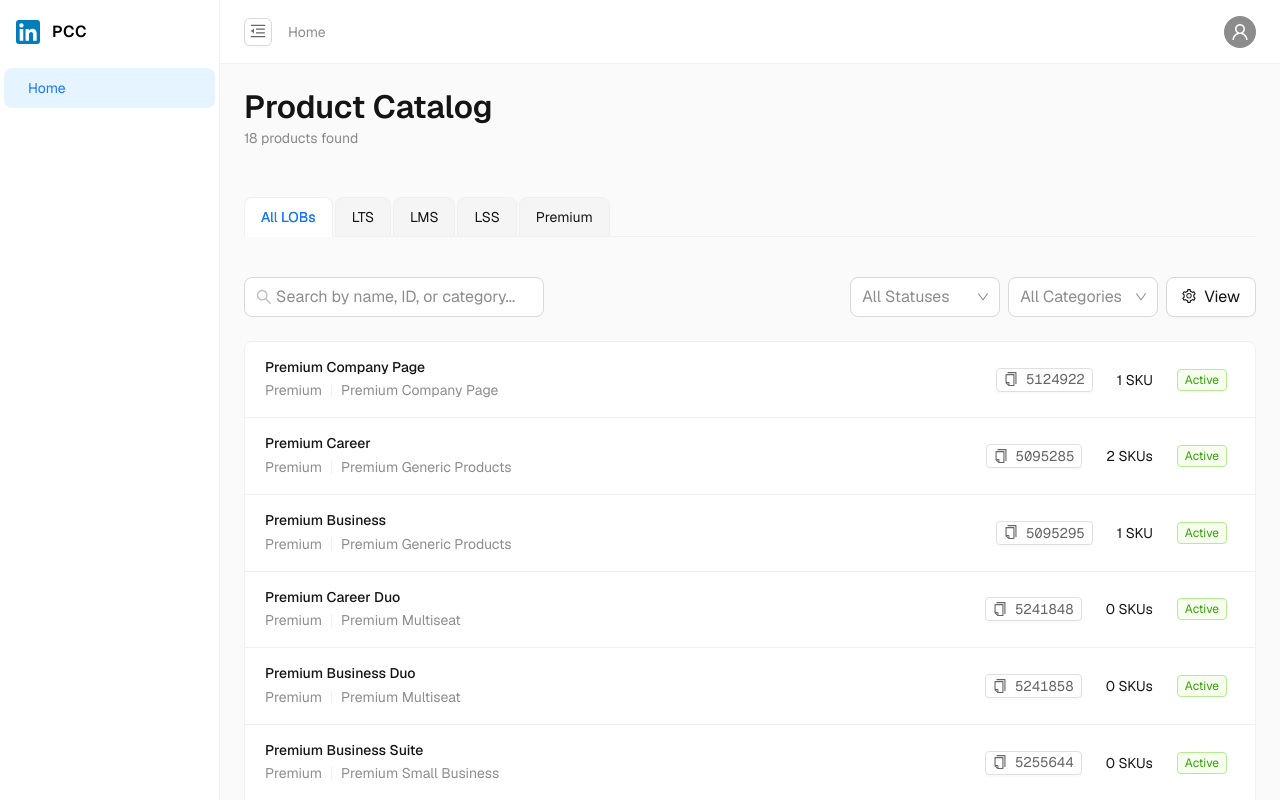
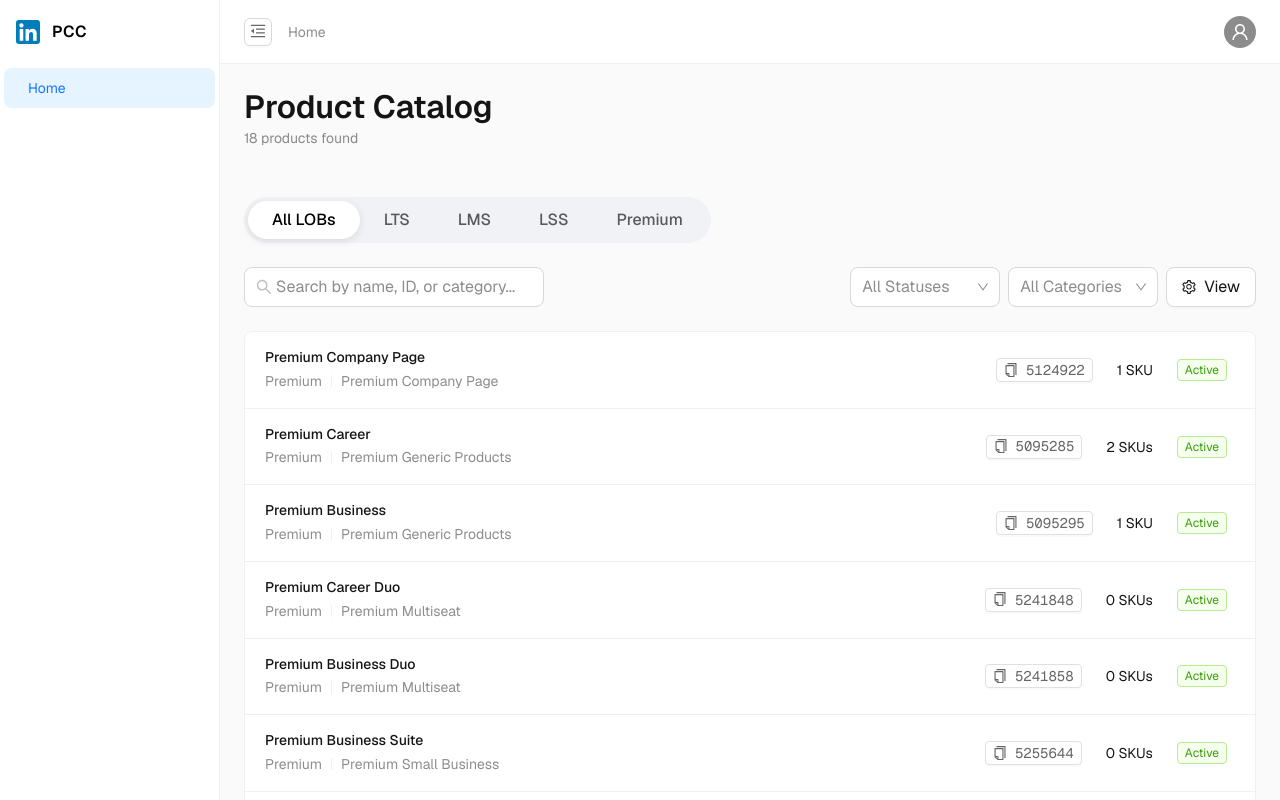
Before and after one commit to princeofshanghai/pcc-design, a React (Vite) app: page / in a window 1280 px wide. Shown: the top 800 px of the page. Built offline with nearby package versions, Linux system fonts and the light colour scheme.

Commit message:
Add framer-motion for animations and implement PillTabs component: Introduced a new PillTabs component for improved LOB selection on the Home page, enhancing user interaction. Updated package.json and package-lock.json to include framer-motion for animation effects.

```diff
--- a/package.json
+++ b/package.json
@@ -13,6 +13,7 @@
     "@ant-design/icons": "^6.0.0",
     "@ant-design/v5-patch-for-react-19": "^1.0.3",
     "antd": "^5.26.2",
+    "framer-motion": "^12.19.1",
     "geist": "^1.4.2",
     "react": "^19.1.0",
     "react-dom": "^19.1.0",
--- /dev/null
+++ b/src/components/PillTabs.css
@@ -0,0 +1,38 @@
+.pill-tabs-container {
+  display: flex;
+  padding: 4px;
+  background-color: #f0f2f5;
+  border-radius: 9999px;
+  width: fit-content;
+}
+
+.pill-tab {
+  position: relative;
+  padding: 10px 24px;
+  font-size: 16px;
+  font-weight: 500;
+  border: none;
+  background-color: transparent;
+  cursor: pointer;
+  color: #595959;
+  transition: color 0.3s ease;
+  outline: none;
+  border-radius: 9999px;
+  z-index: 1;
+}
+
+.pill-tab.active {
+  color: #000;
+}
+
+.active-pill-indicator {
+  position: absolute;
+  top: 0;
+  left: 0;
+  right: 0;
+  bottom: 0;
+  background-color: #fff;
+  border-radius: 9999px;
+  box-shadow: 0px 2px 8px rgba(0, 0, 0, 0.1);
+  z-index: -1;
+}
--- /dev/null
+++ b/src/components/PillTabs.tsx
@@ -0,0 +1,39 @@
+import React from 'react';
+import { motion } from 'framer-motion';
+import './PillTabs.css';
+
+interface TabOption {
+  key: string;
+  label: string;
+}
+
+interface PillTabsProps {
+  options: TabOption[];
+  selected: string;
+  onChange: (key: string) => void;
+}
+
+const PillTabs: React.FC<PillTabsProps> = ({ options, selected, onChange }) => {
+  return (
+    <div className="pill-tabs-container">
+      {options.map(option => (
+        <button
+          key={option.key}
+          className={`pill-tab ${selected === option.key ? 'active' : ''}`}
+          onClick={() => onChange(option.key)}
+        >
+          {option.label}
+          {selected === option.key && (
+            <motion.div
+              className="active-pill-indicator"
+              layoutId="activePill"
+              transition={{ type: 'spring', stiffness: 300, damping: 30 }}
+            />
+          )}
+        </button>
+      ))}
+    </div>
+  );
+};
+
+export default PillTabs;
--- a/src/pages/Home.tsx
+++ b/src/pages/Home.tsx
@@ -1,5 +1,5 @@
 import React, { useState, useMemo, useEffect } from 'react';
-import { Row, Col, Space, Tabs } from 'antd';
+import { Row, Col, Space } from 'antd';
 import ProductListItem from '../components/ProductListItem';
 import { mockProducts } from '../utils/mock-data';
 import type { Product, LOB, Status } from '../utils/types';
@@ -8,11 +8,17 @@
 import PageHeader from '../components/PageHeader';
 import GroupedProductList from '../components/GroupedProductList';
 import ViewOptions from '../components/ViewOptions';
+import PillTabs from '../components/PillTabs';
 
 const LOB_OPTIONS: LOB[] = ['LTS', 'LMS', 'LSS', 'Premium'];
 const STATUS_OPTIONS: Status[] = ['Active', 'Legacy', 'Retired'];
 const GROUP_BY_OPTIONS = ['None', 'LOB', 'Status', 'Category'];
 const SORT_OPTIONS = ['None', 'Name (A-Z)', 'Name (Z-A)'];
+
+const LOB_TAB_OPTIONS = [
+  { key: 'All', label: 'All LOBs' },
+  ...LOB_OPTIONS.map(lob => ({ key: lob, label: lob }))
+];
 
 const STATUS_SELECT_OPTIONS: SelectOption[] = STATUS_OPTIONS.map(status => ({ label: status, value: status }));
 
@@ -29,9 +35,12 @@
   const [categoryFilter, setCategoryFilter] = useState<string | null>(null);
   const [groupBy, setGroupBy] = useState<string>('None');
   const [sortOrder, setSortOrder] = useState<string>('None');
+  const [activeLobTab, setActiveLobTab] = useState('All');
 
   const handleLobChange = (key: string) => {
+    setActiveLobTab(key);
     setLobFilter(key === 'All' ? null : (key as LOB));
+    setCategoryFilter(null);
   };
 
   const categoryOptions = useMemo(() => {
@@ -52,7 +61,7 @@
         setCategoryFilter(null);
       }
     }
-  }, [lobFilter]);
+  }, [lobFilter, categoryFilter]);
 
   const sortedProducts = useMemo(() => {
     let products = mockProducts;
@@ -99,10 +108,11 @@
         subtitle={`${productCount} product${productCount !== 1 ? 's' : ''} found`}
       />
 
-      <Tabs defaultActiveKey="All" onChange={handleLobChange} type="card">
-        <Tabs.TabPane tab="All LOBs" key="All" />
-        {LOB_OPTIONS.map(lob => <Tabs.TabPane tab={lob} key={lob} />)}
-      </Tabs>
+      <PillTabs
+        options={LOB_TAB_OPTIONS}
+        selected={activeLobTab}
+        onChange={handleLobChange}
+      />
 
       <Row gutter={[16, 16]} justify="space-between" align="bottom">
         <Col>
```
Also changed, not shown: 1 other file (tests, documents, lock files or other folders).
